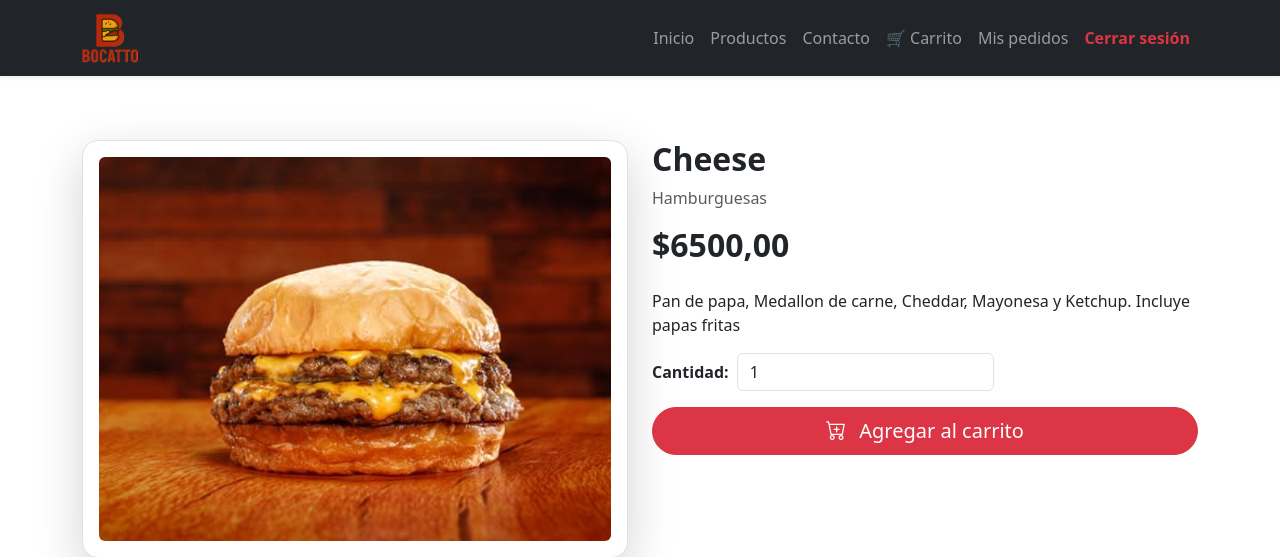
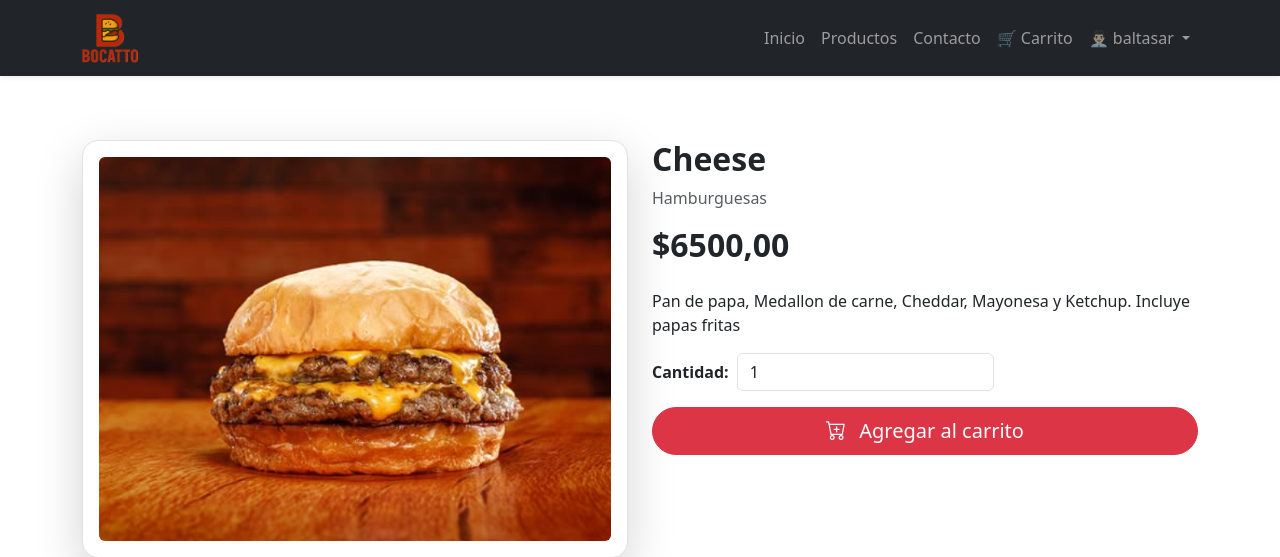
Before and after one commit to Balti2003/Proyecto_Bocatto_django, a Django app: page /products/1/ in a window 1280 px wide. Shown: the top 557 px of the page. Run offline with Django 4.2, Linux system fonts and the light colour scheme; a user stored in the database is signed in; data comes from the database, SQL or seed files in the repository.

Commit message:
Agregando desplegable del perfil

```diff
--- a/proyecto_tienda_online/templates/_includes/_header.html
+++ b/proyecto_tienda_online/templates/_includes/_header.html
@@ -42,11 +42,17 @@
                                 <span class="me-1">🛒</span>Carrito
                             </a>
                         </li>
-                        <li class="nav-item">
-                            <a class="nav-link" href="{% url 'order_list' %}">Mis pedidos</a>
-                        </li>
-                        <li class="nav-item">
-                            <a class="nav-link text-danger fw-bold" href="{% url 'logout' %}">Cerrar sesión</a>
+
+                        <li class="nav-item dropdown">
+                            <a class="nav-link dropdown-toggle" href="#" id="perfilDropdown" role="button" data-bs-toggle="dropdown" aria-expanded="false">
+                                👨🏻‍💼 {{ request.user.username }}
+                            </a>
+                            <ul class="dropdown-menu dropdown-menu-end" aria-labelledby="perfilDropdown">
+                                <li><a class="dropdown-item" href="{% comment %} {% url 'profile' %} {% endcomment %}">Mi perfil</a></li>
+                                <li><a class="dropdown-item" href="{% url 'order_list' %}">Mis pedidos</a></li>
+                                <li><hr class="dropdown-divider"></li>
+                                <li><a class="dropdown-item text-danger fw-bold" href="{% url 'logout' %}">Cerrar sesión</a></li>
+                            </ul>
                         </li>
                     {% endif %}
                 </ul>
--- a/proyecto_tienda_online/templates/general/home.html
+++ b/proyecto_tienda_online/templates/general/home.html
@@ -84,5 +84,4 @@
         </div>
     </section>
 
-    <script src="https://cdn.jsdelivr.net/npm/bootstrap@5.3.2/dist/js/bootstrap.bundle.min.js"></script>
 {% endblock %}
--- a/proyecto_tienda_online/templates/general/layout.html
+++ b/proyecto_tienda_online/templates/general/layout.html
@@ -26,7 +26,7 @@
 
   {% include '_includes/_footer.html' %}
 
-  <script src="https://cdn.jsdelivr.net/npm/bootstrap@5.3.3/dist/js/bootstrap.bundle.min.js" integrity="sha384-YvpcrYf0tY3lHB60NNkmXc5s9fDVZLESaAA55NDzOxhy9GkcIdslK1eN7N6jIeHz" crossorigin="anonymous"></script>
+  <script src="https://cdn.jsdelivr.net/npm/bootstrap@5.3.2/dist/js/bootstrap.bundle.min.js"></script>
 
 </body>
 </html>
--- a/proyecto_tienda_online/templates/shop/products_detail.html
+++ b/proyecto_tienda_online/templates/shop/products_detail.html
@@ -73,5 +73,4 @@
     {% endif %}
 </div>
 
-<script src="https://cdn.jsdelivr.net/npm/bootstrap@5.3.2/dist/js/bootstrap.bundle.min.js"></script>
 {% endblock %}
--- a/proyecto_tienda_online/templates/shop/products_list.html
+++ b/proyecto_tienda_online/templates/shop/products_list.html
@@ -52,5 +52,4 @@
     </div>
 </div>
 
-<script src="https://cdn.jsdelivr.net/npm/bootstrap@5.3.2/dist/js/bootstrap.bundle.min.js"></script>
 {% endblock %}
--- a/proyecto_tienda_online/urls.py
+++ b/proyecto_tienda_online/urls.py
@@ -11,6 +11,7 @@ urlpatterns = [
     path("register/", RegisterView.as_view(), name="register"),
     path("legal/", LegalView.as_view(), name="legal"),
     path("contact/", ContactView.as_view(), name="contact"),
+    #path("profile/", ProfileView.as_view(), name="profile"),
 
     path('admin/', admin.site.urls),
     path('', include('shop.urls')),
```
